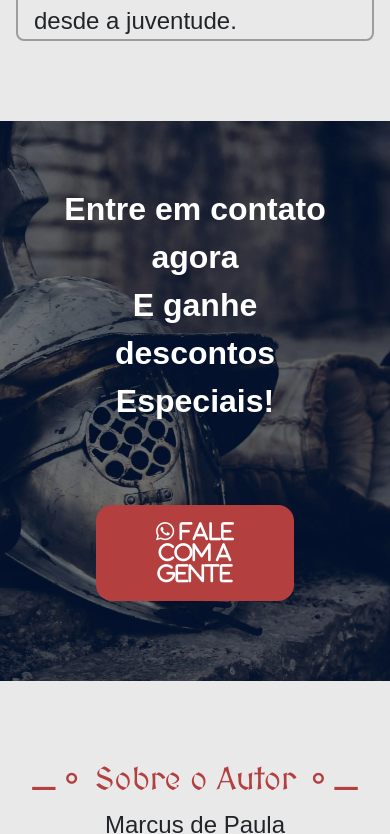
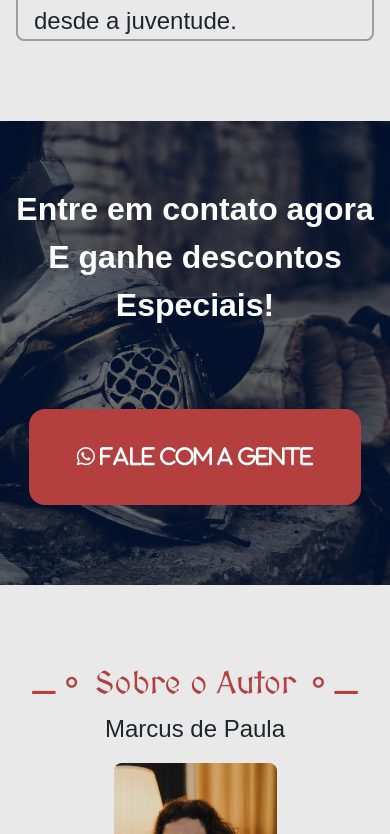
Before and after one commit to elfihr/bookCavaleiroReino, a React (Create React App) app: page / in a window 390 px wide. Shown: the part 5750-6584 px from the top of the page. Built offline with nearby package versions, Linux system fonts and the light colour scheme; a web font is replaced by a local one.

Commit message:
scroll fix

```diff
--- a/src/style/Contact.css
+++ b/src/style/Contact.css
@@ -77,6 +77,9 @@
         height: 4rem;
         font-size: 2rem;
     }
+    .contact {
+        background-attachment: scroll;
+      }
     .contact_container{
         background-color: #101010;
         border-radius: 1rem;
--- a/src/style/Now.css
+++ b/src/style/Now.css
@@ -1,10 +1,9 @@
 .now{
-    padding: 3rem 0;
+    padding: 4rem 0;
     background-position: center;
     background-repeat: no-repeat;
     background-size: cover;
     background-attachment: fixed;
-    padding: 4rem;
     display: flex;
     align-items: center;
 }
@@ -74,9 +73,16 @@
     }
 }
 
+@media(max-width:768px) {
+  .now {
+    background-attachment: scroll;
+  }
+}
+
+
 @media (max-width: 550px){
     .now_container button{
-        padding: 1rem 2rem;
+        padding: 1rem 1rem;
         font-size: 1.5rem;
       }
       .now_container p{
@@ -90,7 +96,7 @@
 @media (max-width: 360px){
     .now_container button{
         border-radius: 1rem;
-        padding: 1rem 2rem;
+        padding:0;
         font-size: 1.2rem;
       }
       .now_container p{
--- a/src/style/Pusharse.css
+++ b/src/style/Pusharse.css
@@ -93,6 +93,12 @@
     }
 }
 
+@media(max-width:768px) {
+    .pusharse {
+      background-attachment: scroll;
+    }
+  }
+
 @media(max-width:450px) {
     .pusharse_container h3,
 .pusharse_container p{
```
Also changed, not shown: src/App.css (+9 -7 lines).
